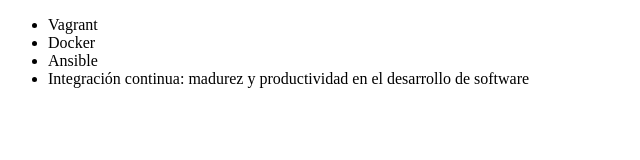
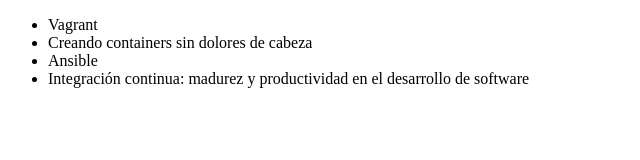
Before and after one commit to CamiloPalaciosT/cursogit, a plain HTML site: page index.html in a window 1280 px wide. Shown: the whole page, without its empty margins (0-640 px from the left). Drawn offline with Linux system fonts and the light colour scheme.

```diff
--- a/index.html
+++ b/index.html
@@ -7,7 +7,7 @@
 <body>
      <ul>
          <li> Vagrant </li>
-         <li> Docker </li>
+         <li> Creando containers sin dolores de cabeza </li>
          <li> Ansible </li>
          <li> Integración continua: madurez y productividad en el desarrollo de software </li>
      </ul>
```
